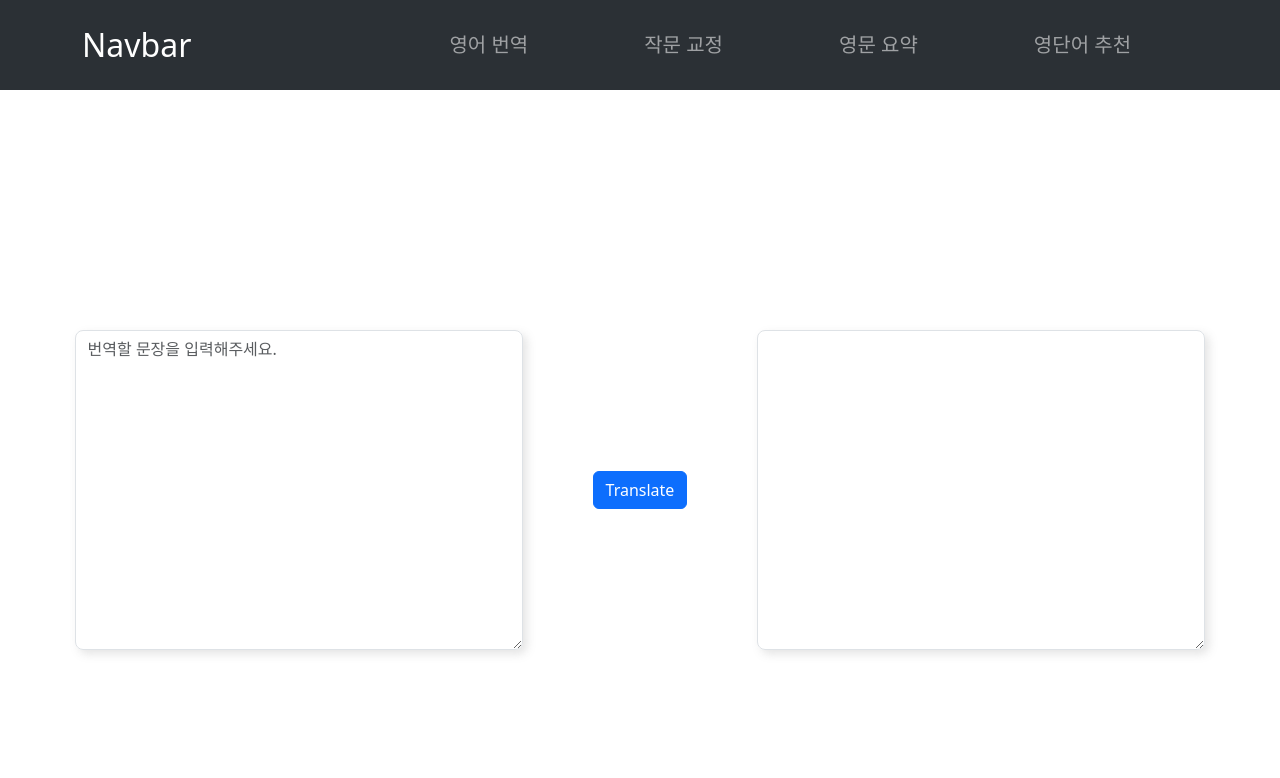
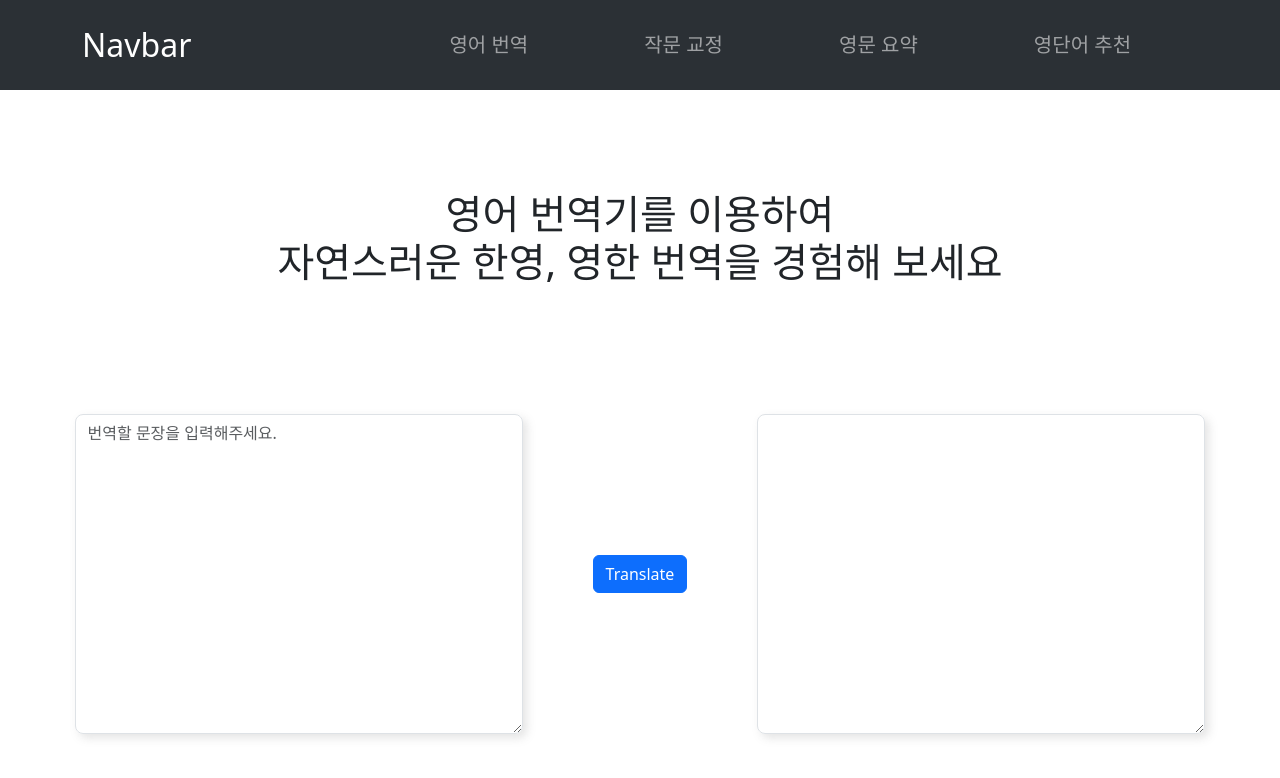
Before and after one commit to Hyongyi/AI-eng-work-assistant-front, a React (Create React App) app: page /translate in a window 1280 px wide. Shown: the top 778 px of the page. Built offline with nearby package versions, Linux system fonts and the light colour scheme.

Commit message:
.env 추가 메인 부분 컴포넌트화 apiurl 동적으로 받게끔 변환

```diff
--- a/src/Router.tsx
+++ b/src/Router.tsx
@@ -2,7 +2,7 @@ import React from 'react';
 import { createBrowserRouter } from 'react-router-dom';
 import ErrorComponent from './components/ErrorComponent';
 import Root from './Root';
-import Translate from './components/Translate';
+import MainForm from './components/MainForm';
 import App from './App';
 
 
@@ -19,7 +19,7 @@ const Router = createBrowserRouter([
             },
             {
                 path:"/translate",
-                element : <Translate />,
+                element : <MainForm endpoint='' />,
                 errorElement: <ErrorComponent />
             }
         ]
--- a/src/components/Translate.tsx
+++ b/src/components/MainForm.tsx
@@ -3,6 +3,7 @@ import { useState } from 'react';
 import { Button, Container, Form, InputGroup, Navbar } from 'react-bootstrap';
 import Header from './Header';
 import styled from 'styled-components';
+import MainSentence from './MainSentence';
 
 const StyledInputGroup = styled(InputGroup)`
     box-shadow: 4px 4px 10px rgba(118, 118, 118, 0.2);
@@ -14,20 +15,65 @@ const StyledInputGroup = styled(InputGroup)`
     }
 `
 
+const MainForm = styled.div`
+    display: flex;
+    justify-content: center;
+    align-items: center;
+    height: 70vh;
+`;
 
-function Test(){
+interface RestApiProps {
+    endpoint: string;
+}
+
+interface ApiResponse {
+    translatedText: string;
+}
+
+const BASE_URL = process.env.REACT_APP_BASE_URL;
+
+
+const Test: React.FC<RestApiProps> = ({endpoint}) => {
 
     const [prompt, setPrompt] = useState<string>("");
-    const [answer, getAnswer] = useState<string>("");
+    const [answer, setAnswer] = useState<string>("");
 
     const PromptOnChange = (e:React.ChangeEvent<HTMLTextAreaElement>) =>{
         setPrompt(e.target.value);
     }
 
+    const CallRestApi = async () => {
+        const data = await fetchData('/translate');
+        setAnswer(data.translatedText);
+    };
+
+
+    const fetchData = async (endpoint: string) => {
+        try {
+            const response = await fetch(`${BASE_URL}${endpoint}`, {
+                method: "POST",
+                headers: {
+                    'Content-Type': 'application/json',
+                },
+                body: JSON.stringify({ text: prompt }),
+            });
+
+            if (!response.ok) {
+                throw new Error('네트워크 응답이 좋지 않습니다.');
+            }
+
+            const data = await response.json();
+            return data;
+        } catch (error) {
+            console.error('데이터를 가져오는 중 오류 발생:', error);
+        }
+    };
+
     return (
         <>
             <Header />
-            <div style={{ display: 'flex', justifyContent: 'center', alignItems: 'center', height: '100vh'}}>
+            <MainSentence text = "영어 번역기를 이용하여 <br/>자연스러운 한영, 영한 번역을 경험해 보세요" />
+            <MainForm>
                 <StyledInputGroup style={{ width: '35%', margin: '0 50px', height:'40vh' }}>
                     <Form.Control
                     as="textarea"
@@ -42,10 +88,10 @@ function Test(){
                 <StyledInputGroup style={{ width: '35%', margin: '0 50px', height:'40vh'  }}>
                     <Form.Control
                     as="textarea"
-                    value={answer}
+                    value = {answer}
                     />
                 </StyledInputGroup>
-            </div>
+            </MainForm>
         </>
       );
 }
--- /dev/null
+++ b/src/components/MainSentence.tsx
@@ -0,0 +1,17 @@
+import React from 'react';
+import styled from 'styled-components';
+
+const SentenceContainer = styled.div`
+    text-align: center;
+    margin-top: 100px;
+`;
+
+const MainSentence: React.FC<{ text: string }> = ({ text }) => {
+    return (
+        <SentenceContainer>
+            <h1 dangerouslySetInnerHTML={{ __html: text }} />
+        </SentenceContainer>
+    );
+};
+
+export default MainSentence;
```
Also changed, not shown: 1 other file (tests, documents, lock files or other folders).
